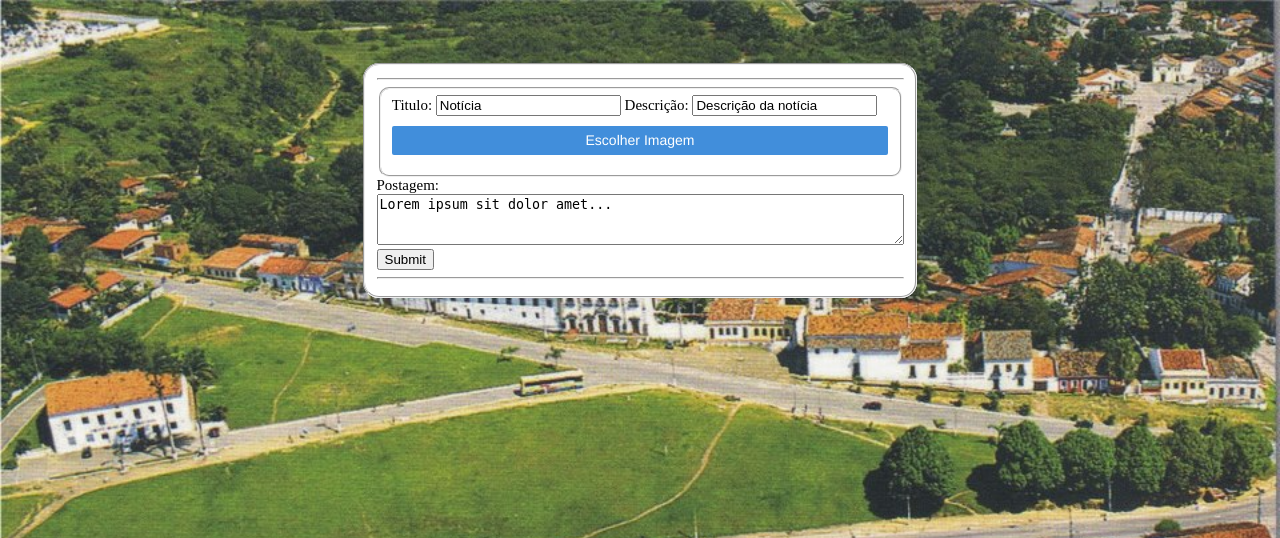
After one commit to JonissonGomes/Jornal-Comunit-rio, a PHP site: page /php/editar.php?edit=32 in a window 1280 px wide. The commit adds this page. Shown: the top 538 px of the page. Run offline with PHP 8.4, Linux system fonts and the light colour scheme; data comes from the database, SQL or seed files in the repository.

Commit message:
editar e excluir postagens (not complet)

```diff
--- a/css/home.css
+++ b/css/home.css
@@ -74,6 +74,27 @@ span{
     border-radius: 2px;
     font: normal 14px/1.412 Helvetica;
     }
+   .postA button{
+   	width: 50vh	;
+		text-align: center;
+    margin: 10px 0 10px;
+    padding: 5px 5px;
+    text-decoration: none;
+    background: #418edb;
+    border-radius: 5px;
+    font: normal 14px/1.412 Helvetica;
+    cursor: pointer;
+    }
+    .postA {
+    	margin-left: 5px;
+    	text-align: center;
+    }
+    .postA a{
+    	color: #fff;
+    }
+    .postA button:hover{
+    	box-shadow: 2px 2px 2px #418efe ;
+    }
 @media (max-width: 767px) {
 
   body {
--- a/php/conect.php
+++ b/php/conect.php
@@ -1,7 +1,7 @@
 <?php
 try {
 
-	$pdo = new PDO ('mysql:dbname=test;host=localhost;port=3306', '','');
+	$pdo = new PDO ('mysql:dbname=wjc;host=localhost;port=3306', 'root','ifpe');
 } catch (PDOException $e) {
 	echo "Erro de Conexão " . $e->getMessage() . "\n";
 	exit;
--- /dev/null
+++ b/php/editar.php
@@ -0,0 +1,42 @@
+<!DOCTYPE html>
+<html lang="en">
+<head>
+	<meta charset="UTF-8">
+	<title>Editar</title>
+	<link rel="stylesheet" type="text/css" href="/css/home.css">
+</head>
+<body>
+<?php
+	include('conect.php');
+	$feed=$pdo->prepare('SELECT * FROM posts WHERE id=?');
+	$feed->execute([$_GET['edit']]);
+	$posts=$feed->fetch();
+	?>
+	<fieldset class="POSTS">
+		<form method="post" action="post.php" enctype="multipart/form-data">
+			<hr>
+			<fieldset class="descricao">
+				<label for="title">Titulo:</label>
+				<input type="text" id="title" name="title" size="20" maxlength="40" value="<?=$posts['title']?>" required>
+				<label for="desc">Descrição:</label>
+				<input type="text" id="desc" name="desc" size="20" maxlength="120" value="<?=$posts['descricao']?>">
+				<label class="file" >
+					<span data-default='Choose file'> Escolher Imagem</span>
+				<input type="file" name="imagem">
+				</label>
+			</fieldset>
+
+			<label>Postagem:</label><br>
+			<textarea name="post" maxlength="510" cols="63" rows="3" required><?=$posts['post']?></textarea>
+			<br>
+			<input class="sendtop" type="submit" name="">
+			<hr>
+		</form>
+	</fieldset>
+	<!-- <div style="height: 500px;margin-left: 451px; ">
+	<form >
+	<label><span style="width: 66.2%;margin: 0 0 auto;">Comentar Noticia</span><textarea type="text" name="coment" style="width: 938px;height: 50px"></textarea></label>
+	</form>
+	</div> -->
+</body>
+</html>
--- a/php/home.php
+++ b/php/home.php
@@ -32,7 +32,6 @@ if(!isset ($_SESSION['user'])){
 			<label>Postagem:</label><br>
 			<textarea name="post" maxlength="510" cols="63" rows="3" required></textarea>
 			<br>
-			<!-- <input type="text" name="post" maxlength="510"><br> -->
 			<input class="sendtop" type="submit" name="">
 			<hr>
 		</form>
@@ -50,9 +49,12 @@ if(!isset ($_SESSION['user'])){
 		echo "<h2>".$posts[$i]['descricao']."</h2>";
 		echo "<p>".$posts[$i]['post']."</p>";
 		echo '<img src="'.$posts[$i]['imagem'].'">';
+		echo '<div class="postA">';
 		if ($_SESSION['id']==$posts[$i]['user_id']) {
-			echo '<a href="#" >excluir</a>';
+			echo '<button ><a href="#" >Excluir </a></button>';
+			echo '<a href="/php/editar.php?edit='.$posts[$i]['id'].'" ><button > Editar </button></a>';
 		}
+		echo "</div>";
 		echo "</div><br>";
 
 	}
```
Also changed, not shown: php/update.php (added, +11 -0 lines).
